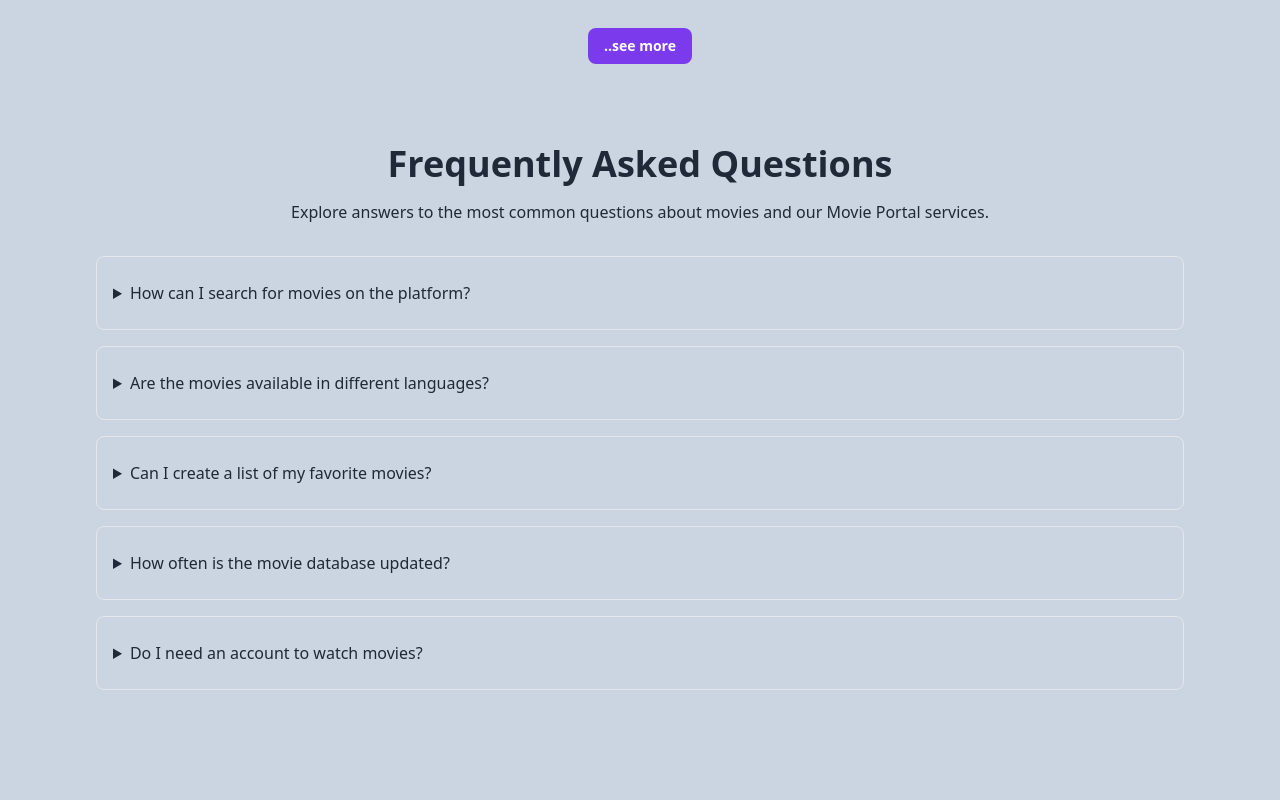
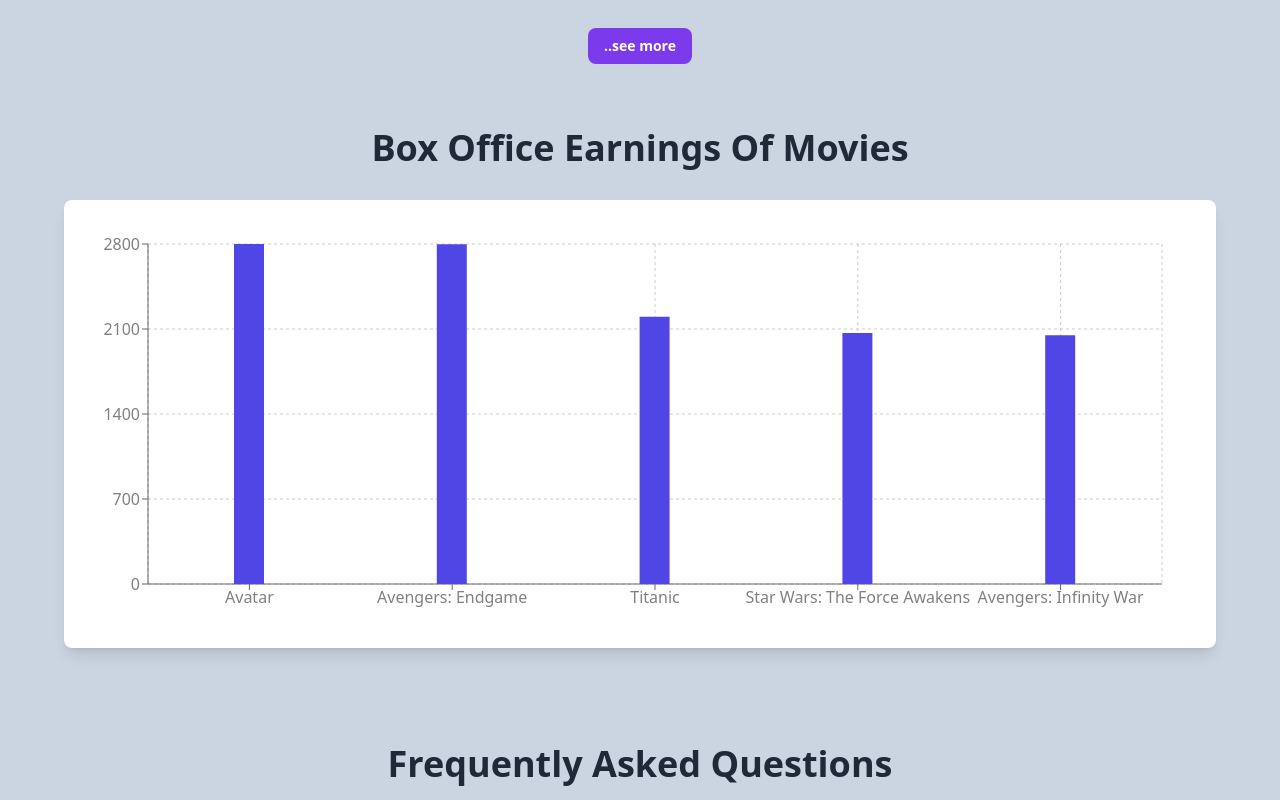
Before and after one commit to AsadEducation/movie-portal-website, a React (Vite) app: page / in a window 1280 px wide. Shown: the part 780-1580 px from the top of the page. Built offline with nearby package versions, Linux system fonts and the light colour scheme; no server answers.

Commit message:
added box office earning section

```diff
--- a/package.json
+++ b/package.json
@@ -11,13 +11,13 @@
   },
   "dependencies": {
     "firebase": "^11.0.2",
-    "react": "^18.3.1",
     "react-awesome-slider": "^4.1.0",
     "react-dom": "^18.3.1",
     "react-icons": "^5.4.0",
     "react-leaflet": "^4.2.1",
     "react-router-dom": "^7.0.2",
     "react-toastify": "^10.0.6",
+    "recharts": "^2.14.1",
     "sweetalert2": "^11.14.5",
     "swiper": "^11.1.15"
   },
--- /dev/null
+++ b/src/Components/BoxOffice.jsx
@@ -0,0 +1,39 @@
+import React from "react";
+import { BarChart, Bar, XAxis, YAxis, Tooltip, CartesianGrid, ResponsiveContainer } from "recharts";
+
+
+
+const BoxOffice = () => {
+
+
+    const moviesData = [
+        { name: "Avatar", earnings: 2800 },
+        { name: "Avengers: Endgame", earnings: 2797 },
+        { name: "Titanic", earnings: 2200 },
+        { name: "Star Wars: The Force Awakens", earnings: 2068 },
+        { name: "Avengers: Infinity War", earnings: 2048 },
+    ];
+
+    return (
+        <div className="w-[90%] mx-auto my-8 md:my-12 lg:my-16">
+
+            <h2 className="text-4xl font-bold my-8 text-center">Box Office Earnings Of Movies</h2>
+
+            <div className="w-full p-6 bg-white rounded-lg shadow-lg dark:bg-gray-800">
+
+                <ResponsiveContainer width="100%" height={400}>
+                    <BarChart data={moviesData} margin={{ top: 20, right: 30, left: 0, bottom: 10 }}>
+                        <CartesianGrid strokeDasharray="3 3" />
+                        <XAxis dataKey="name" tick={{ fill: "gray" }} />
+                        <YAxis tick={{ fill: "gray" }} />
+                        <Tooltip contentStyle={{ backgroundColor: "#f9f9f9", borderRadius: "5px" }} />
+                        <Bar dataKey="earnings" fill="#4F46E5" barSize={30} />
+                    </BarChart>
+                </ResponsiveContainer>
+            </div>
+        </div>
+
+    );
+};
+
+export default BoxOffice;
--- a/src/Layout/Home.jsx
+++ b/src/Layout/Home.jsx
@@ -4,6 +4,7 @@
 import Navbar from "../Components/Navbar";
 import Footer from "../Components/Footer";
 import FAQ from "../Components/FAQ";
+import BoxOffice from "../Components/BoxOffice";
 
 
 const Home = () => {
@@ -31,7 +32,11 @@
                     </Link>
                 </div>
 
+                <BoxOffice/>
+
                 <div className="my-12 w-[90%] mx-auto"><FAQ /></div>
+
+
 
             </main>
 
```
Also changed, not shown: 1 other file (tests, documents, lock files or other folders).
